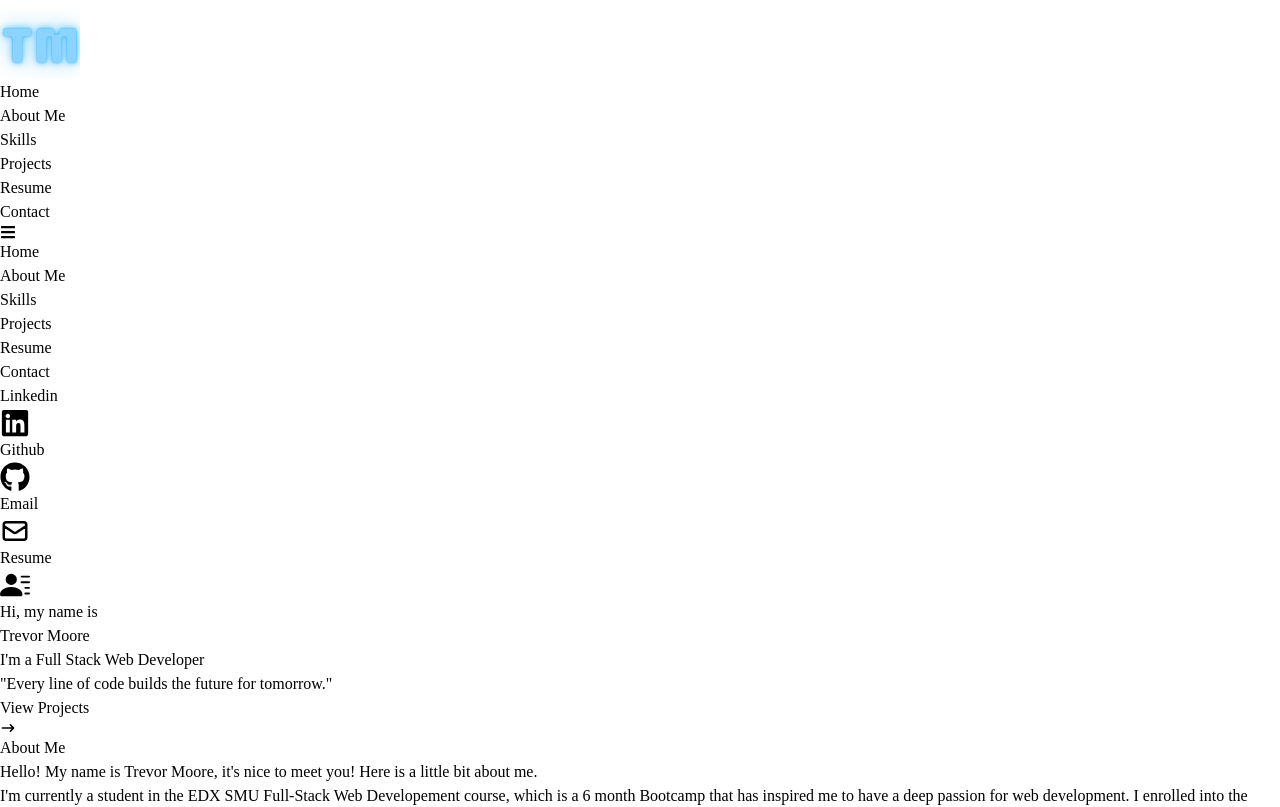
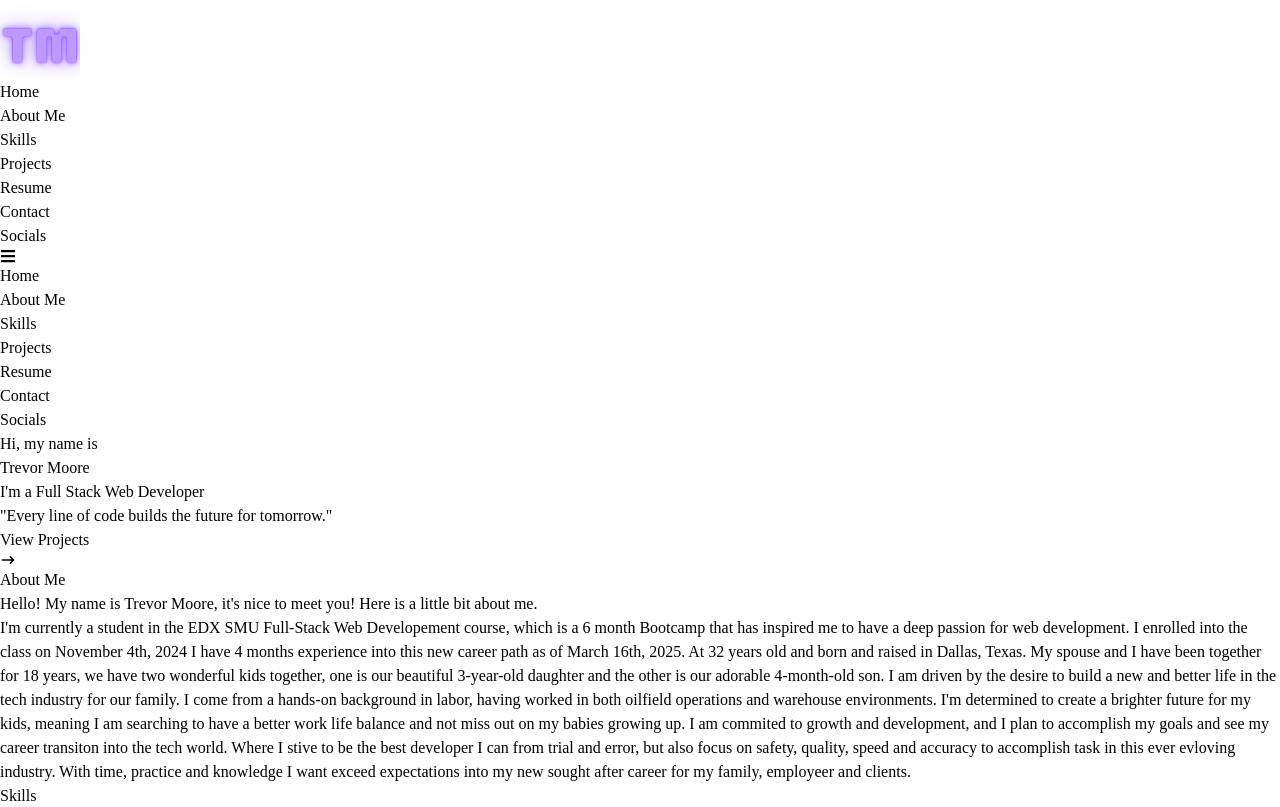
Before and after one commit to Treevyy/React-Portfolio, a React (Vite) app in the folder Develop/: page / in a window 1280 px wide. Shown: the top 807 px of the page. Built offline with nearby package versions, Linux system fonts and the light colour scheme.

Commit message:
Added a scoal page to be my footer, and teaked the initals logo

```diff
--- a/Develop/src/App.jsx
+++ b/Develop/src/App.jsx
@@ -5,6 +5,7 @@ import Skills from "./componets/Skills.jsx"
 import Projects from "./componets/Projects.jsx"
 import Resume from "./componets/Resume.jsx"
 import Contact from "./componets/Contact.jsx"
+import Socials from "./componets/Socials.jsx"
 
 function App() {
 
@@ -17,6 +18,7 @@ function App() {
       <Projects/>
       <Resume/>
       <Contact/>
+      <Socials/>
     </div>
   )
 }
--- a/Develop/src/componets/Navbar.jsx
+++ b/Develop/src/componets/Navbar.jsx
@@ -46,6 +46,11 @@ const Navbar = () => {
                         Contact
                     </Link>
                 </li>
+                <li>
+                    <Link to='socials' smooth={true} duration={500}>
+                        Socials
+                    </Link>
+                </li>
             </ul>
 
 
@@ -85,33 +90,12 @@ const Navbar = () => {
                         Contact
                     </Link>
                 </li>
+                <li className='py-6 text-4xl'>
+                    <Link onClick={handleClick} to='socials' smooth={true} duration={500}>
+                        Socials
+                    </Link>
+                </li>
             </ul>
-
-
-            <div className='hidden lg:flex fixed flex-col top-[35%] left-0'>
-                <ul>
-                    <li className='w-[160px] h-[60px] flex justfied-between items-center ml-[-100px] hover:ml-[-10px] duration-300 bg-blue-600'>
-                        <a className='flex justify-between items-center w-full text-gray-300' href="/">
-                        Linkedin <FaLinkedin size={30} />
-                        </a>
-                    </li>
-                    <li className='w-[160px] h-[60px] flex justfied-between items-center ml-[-100px] hover:ml-[-10px] duration-300 bg-[#333333]'>
-                        <a className='flex justify-between items-center w-full text-gray-300' href="/">
-                        Github <FaGithub size={30} />
-                        </a>
-                    </li>
-                    <li className='w-[160px] h-[60px] flex justfied-between items-center ml-[-100px] hover:ml-[-10px] duration-300 bg-[#6fc2b0]'>
-                        <a className='flex justify-between items-center w-full text-gray-300' href="/">
-                        Email <HiOutlineMail size={30} />
-                        </a>
-                    </li>
-                    <li className='w-[160px] h-[60px] flex justfied-between items-center ml-[-100px] hover:ml-[-10px] duration-300 bg-[#565f69]'>
-                        <a className='flex justify-between items-center w-full text-gray-300' href="/">
-                        Resume <BsFillPersonLinesFill size={30} />
-                        </a>
-                    </li>
-                </ul>
-            </div>
     </div>
   )
 }
--- /dev/null
+++ b/Develop/src/componets/Socials.jsx
@@ -0,0 +1,23 @@
+import React from 'react'
+import { FaGithub, FaLinkedin } from 'react-icons/fa'
+
+const Socials = () => {
+  return (
+    <footer name='socials' className='w-full bg-[#0a192f] text-gray-300 py-8'>
+        <div className='max-w-[1000px] mx-auto flex flex-col items-center'>
+            <p className='text-3xl font-bold mb-2'>Socials</p>
+            <div className='w-32 border-b-2 border-[#8c52ff] mb-4'></div>
+            <div className='flex space-x-6'>
+                <a href='https://www.linkedin.com/in/aaron-trevor-moore/' target='_blank' rel='noreferrer' className='hover:text-[#8c52ff] transition-colors duration-300'>
+                    <FaLinkedin size={30} />
+                </a>
+                <a href='https://github.com/Treevyy' target='_blank' rel='noreferrer' className='hover:text-[#8c52ff] transition-colors duration-300'>
+                    <FaGithub size={30} />
+                </a>
+            </div>
+        </div>
+    </footer>
+  )
+}
+
+export default Socials
```
Also changed, not shown: Develop/src/assets/Initials.png.
